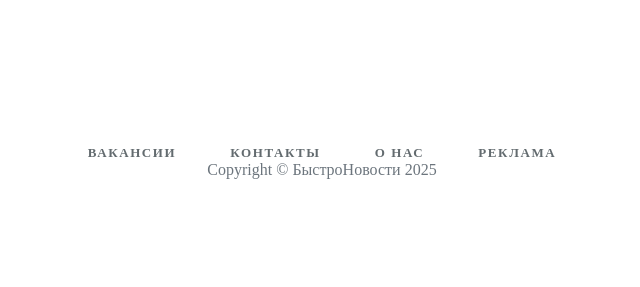
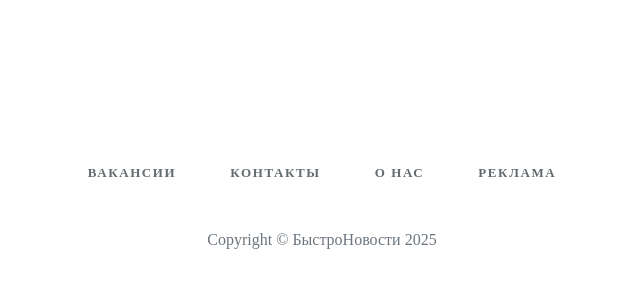
Before and after one commit to 201198al/news-site, a plain HTML site: page index.html in a window 1280 px wide. Shown: the part 257-544 px from the top of the page, without its empty margins (318-958 px from the left). Drawn offline with Linux system fonts and the light colour scheme.

Commit message:
исправлен код стилей в футере

```diff
--- a/css/style.css
+++ b/css/style.css
@@ -22,13 +22,13 @@ h1 {
 }
 
 footer {
-  padding-top: 20 px;
+  padding-top: 20px;
   padding-bottom: 60px;
   text-align: center;
 }
 
 footer .links {
-  margin-bottom: 50 px;
+  margin-bottom: 50px;
 }
 
 footer .links > a {
```
